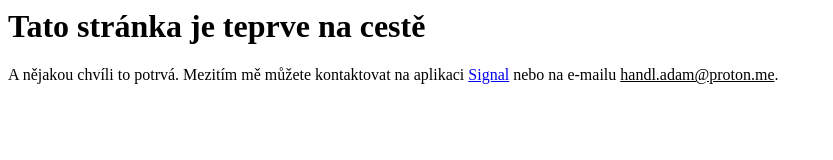
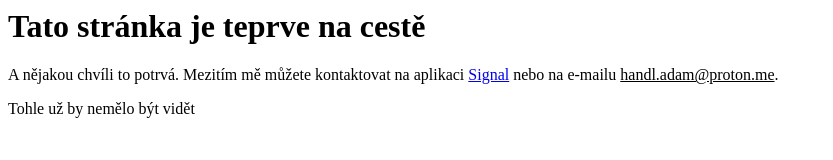
Before and after one commit to rabinowfajn3x/about_me, a plain HTML site: page index.html in a window 1280 px wide. Shown: the whole page, without its empty margins (0-833 px from the left). Drawn offline with Linux system fonts and the light colour scheme.

Commit message:
test na branch

```diff
--- a/index.html
+++ b/index.html
@@ -2,3 +2,4 @@
 <p>
     A nějakou chvíli to potrvá. Mezitím mě můžete kontaktovat na aplikaci <a href="https://signal.me/#eu/Ubb_2VbelEzvuGwcOFTQtPs5bkHWzLfD7ESWEF_TYIEgNQzHTw1KiY_EixB18z-P">Signal</a> nebo na e-mailu <u>handl.adam@proton.me</u>.
 </p>
+<p>Tohle už by nemělo být vidět</p>
```
